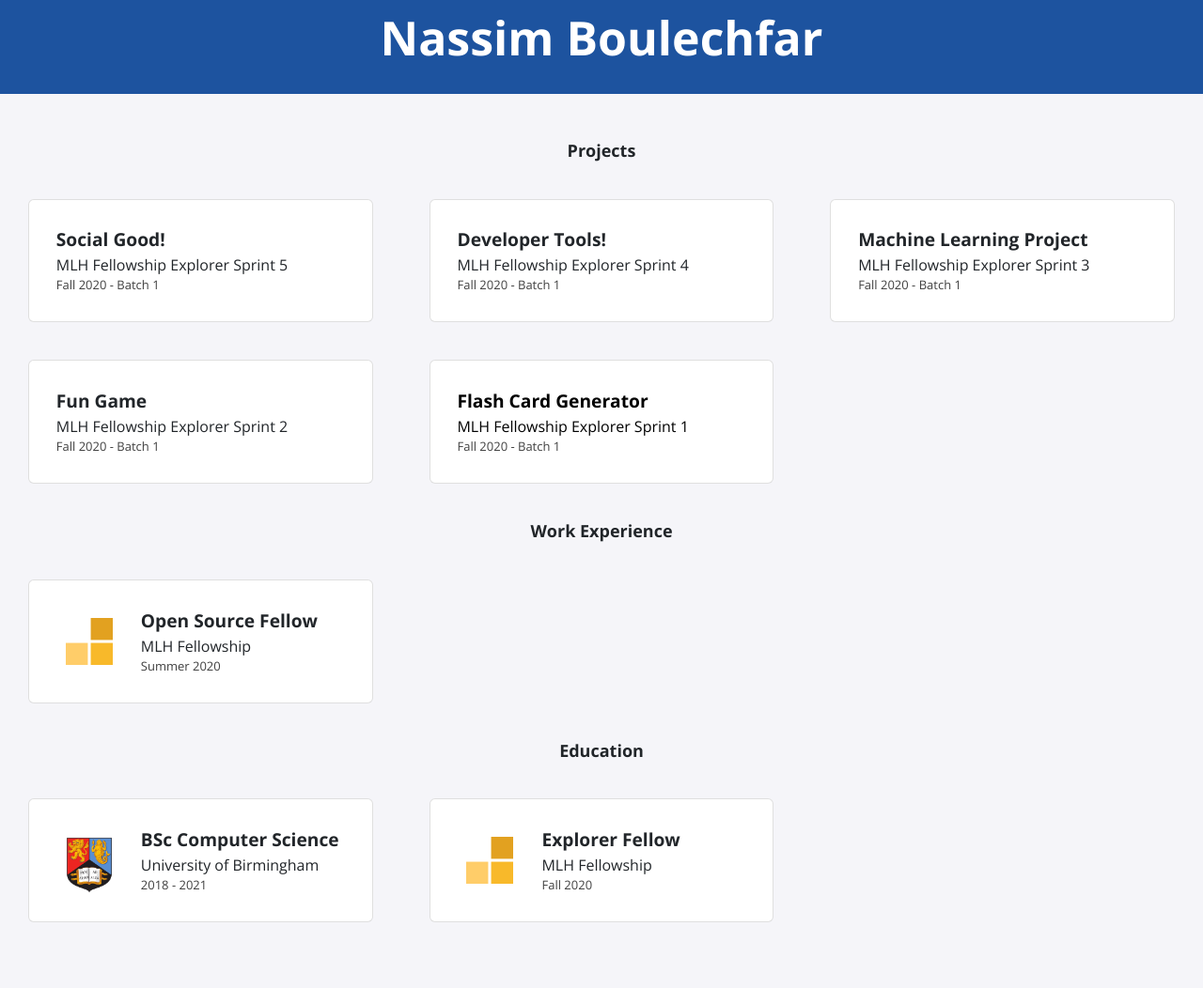
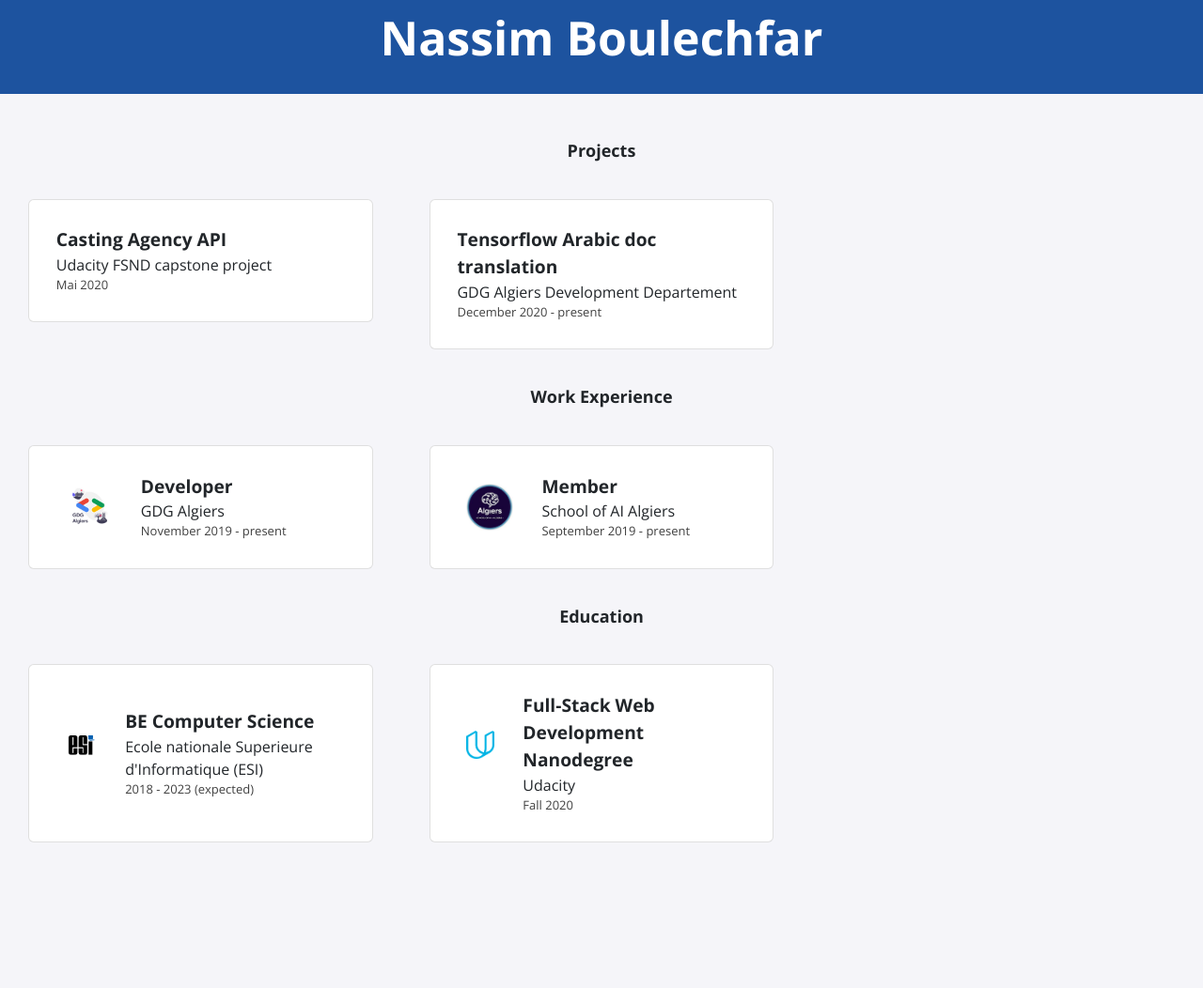
Before and after one commit to nassimb0u/nassimb0u.github.io, a Jekyll site: the page built from index.html, in a window 1280 px wide. Shown: the part 290-1342 px from the top of the page at 94% size. Built offline with Jekyll 4.4.1, drawn with Linux system fonts in a browser that asks for light colours; nearby versions of some CDN libraries; after the commit the page ends 1257 px from its top, so only the background shows below that.

Commit message:
modify personal informations

```diff
--- a/_data/education.yml
+++ b/_data/education.yml
@@ -1,9 +1,9 @@
-- course: BSc Computer Science
-  institute: University of Birmingham
-  dates: 2018 - 2021
-  logo: uob.png
+- course: BE Computer Science
+  institute: Ecole nationale Superieure d'Informatique (ESI)
+  dates: 2018 - 2023 (expected)
+  logo: esi.png
 
-- course: Explorer Fellow
-  institute: MLH Fellowship
+- course: Full-Stack Web Development Nanodegree
+  institute: Udacity
   dates: Fall 2020
-  logo: fellowship.svg
+  logo: udacity.png
--- a/_data/experience.yml
+++ b/_data/experience.yml
@@ -1,4 +1,9 @@
-- role: Open Source Fellow
-  company: MLH Fellowship
-  dates: Summer 2020
-  logo: fellowship.svg
+- role: Developer
+  company: GDG Algiers
+  dates: November 2019 - present
+  logo: gdg_algiers.png
+
+- role: Member
+  company: School of AI Algiers
+  dates: September 2019 - present
+  logo: soai.jpeg
--- a/_data/projects.yml
+++ b/_data/projects.yml
@@ -1,20 +1,7 @@
-- title: Social Good!
-  event: MLH Fellowship Explorer Sprint 5
-  date: Fall 2020 - Batch 1
+- title: Casting Agency API
+  event: Udacity FSND capstone project
+  date: Mai 2020
 
-- title: Developer Tools!
-  event: MLH Fellowship Explorer Sprint 4
-  date: Fall 2020 - Batch 1
-
-- title: Machine Learning Project
-  event: MLH Fellowship Explorer Sprint 3
-  date: Fall 2020 - Batch 1
-
-- title: Fun Game
-  event: MLH Fellowship Explorer Sprint 2
-  date: Fall 2020 - Batch 1
-
-- title: Flash Card Generator
-  event: MLH Fellowship Explorer Sprint 1
-  date: Fall 2020 - Batch 1
-  page-name: sprint1
+- title: Tensorflow Arabic doc translation
+  event: GDG Algiers Development Departement
+  date: December 2020 - present
```
Also changed, not shown: projects/sprint1.md (+1 -1 lines), assets/img/education/esi.png (added), assets/img/education/fellowship.svg (deleted), assets/img/education/udacity.png (added), assets/img/education/uob.png (deleted), assets/img/experience/fellowship.svg (deleted), assets/img/experience/gdg_algiers.png (added), assets/img/experience/mlh.svg (deleted), assets/img/experience/soai.jpeg (added), assets/img/logo1.jpg (added), 1 other file.
